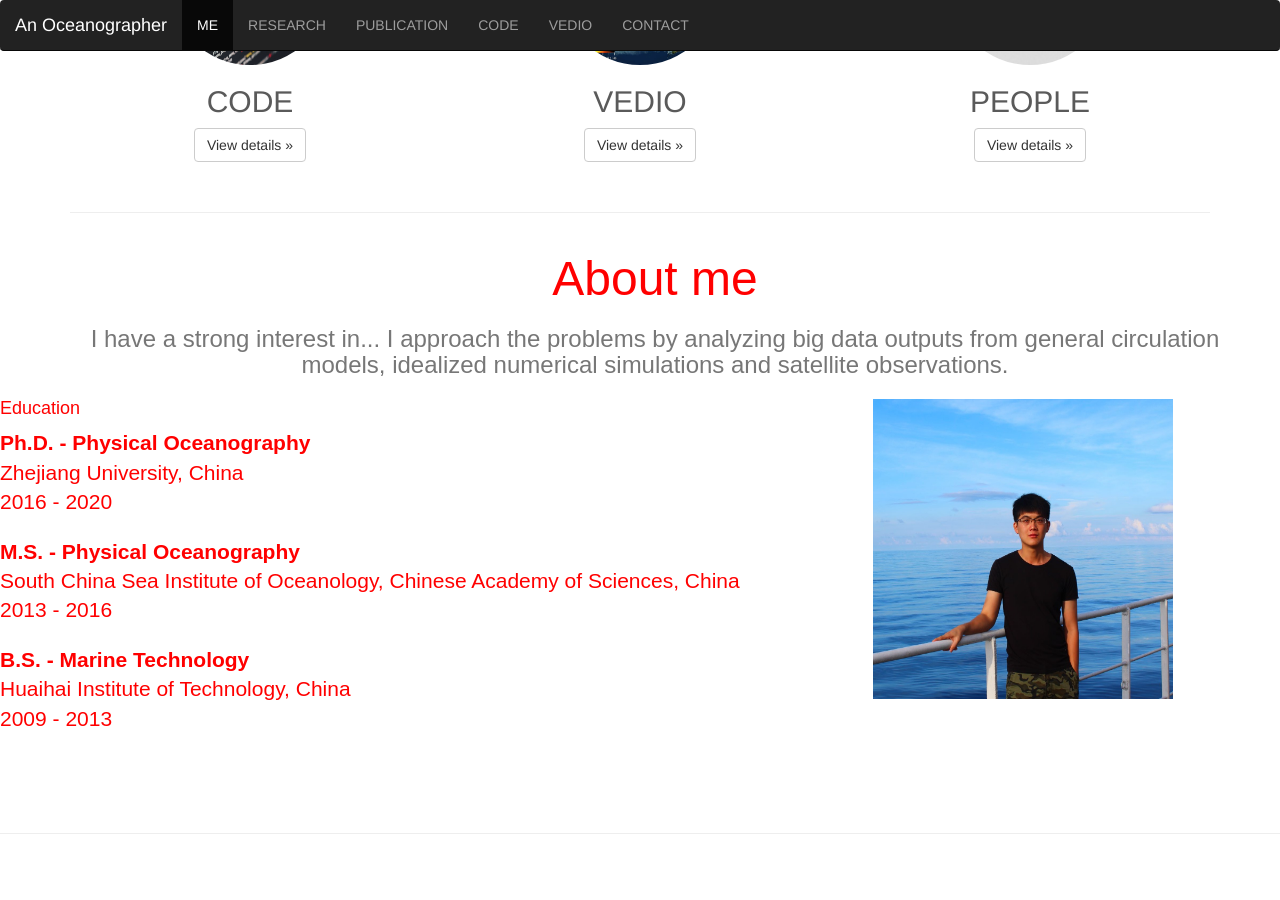
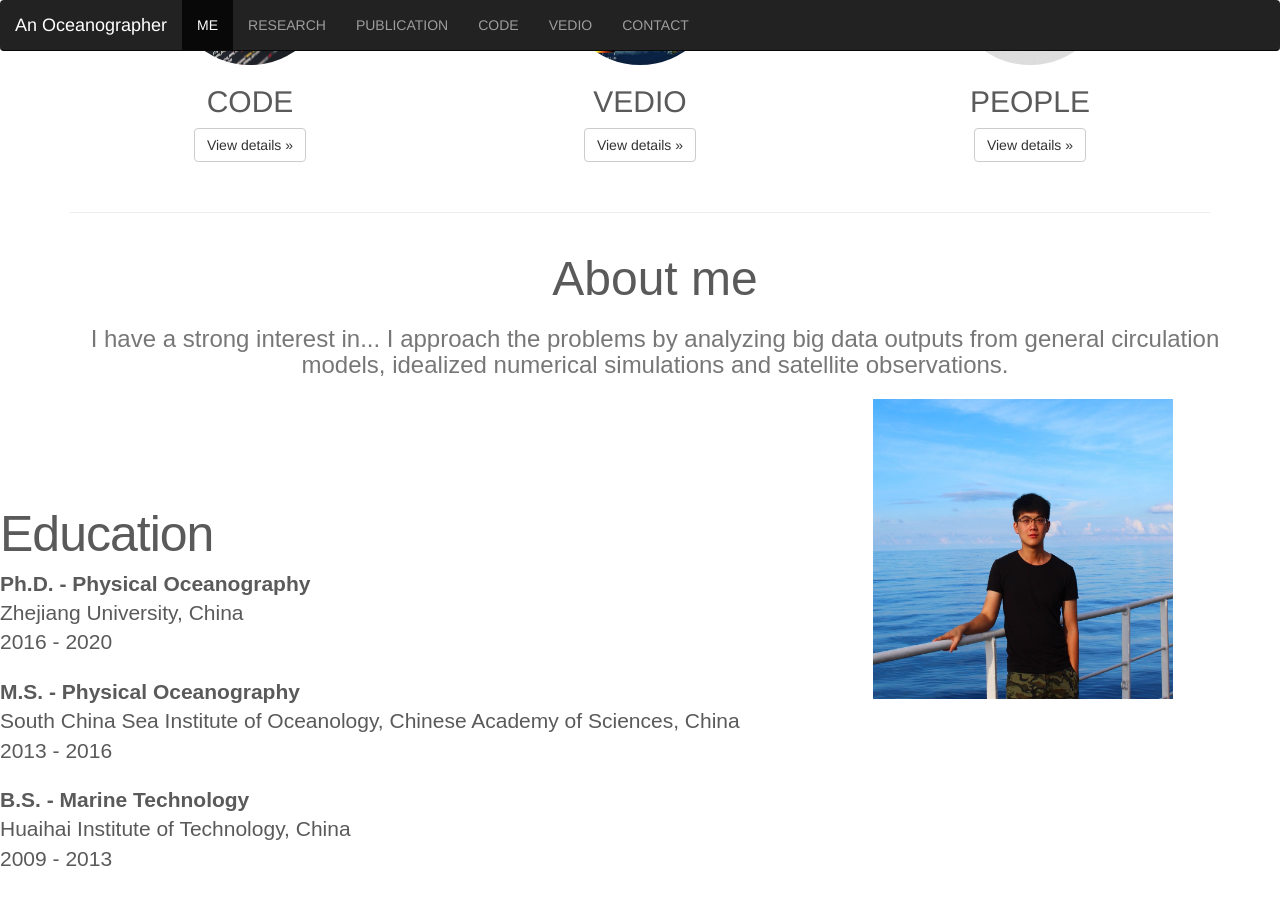
Before and after one commit to liutongya/liutongya.github.io, a Jekyll site: the page built from index.html, in a window 1280 px wide and 900 px high, scrolled down 942 px. Built offline with Jekyll 4.4.1, drawn with Linux system fonts in a browser that asks for light colours.

Commit message:
Update index.html

```diff
--- a/index.html
+++ b/index.html
@@ -56,10 +56,8 @@
       <div class="container">
         <div class="row">
           <div class="col-lg-12 text-center">
-            <h2 class="section-heading"><font size="50" face="arial" color="red">About me</h2>
+            <h2 class="section-heading"><font size="50" face="arial">About me</h2>
             <h3 class="section-subheading text-muted">I have a strong interest in... I approach the problems by analyzing big data outputs from general circulation models, idealized numerical simulations and satellite observations.</p>
-            </p>
-            </p>
           </div>
         </div>
       </div>
@@ -69,7 +67,7 @@
           <div class="col-lg-8">
             </p>
             </p>
-            <h4 class="section-heading">Education</h4>
+            <h3 class="featurette-heading">Education</h3>
             <p class="lead-dark lead"> <b>Ph.D. - Physical Oceanography</b><br>Zhejiang University, China<br>2016 - 2020
             </p>
             <p class="lead-dark lead"> <b>M.S. - Physical Oceanography</b><br>South China Sea Institute of Oceanology, Chinese Academy of Sciences, China<br>2013 - 2016
@@ -78,7 +76,9 @@
             </p>
           </div>
           <div class="col-md-4">
-            </p></p></p></p>
+            </p>
+            </p>
+            </p>
             <img src="../img/me2.jpg" alt="" width="300" height="300">
           </div>
         </div>
```
